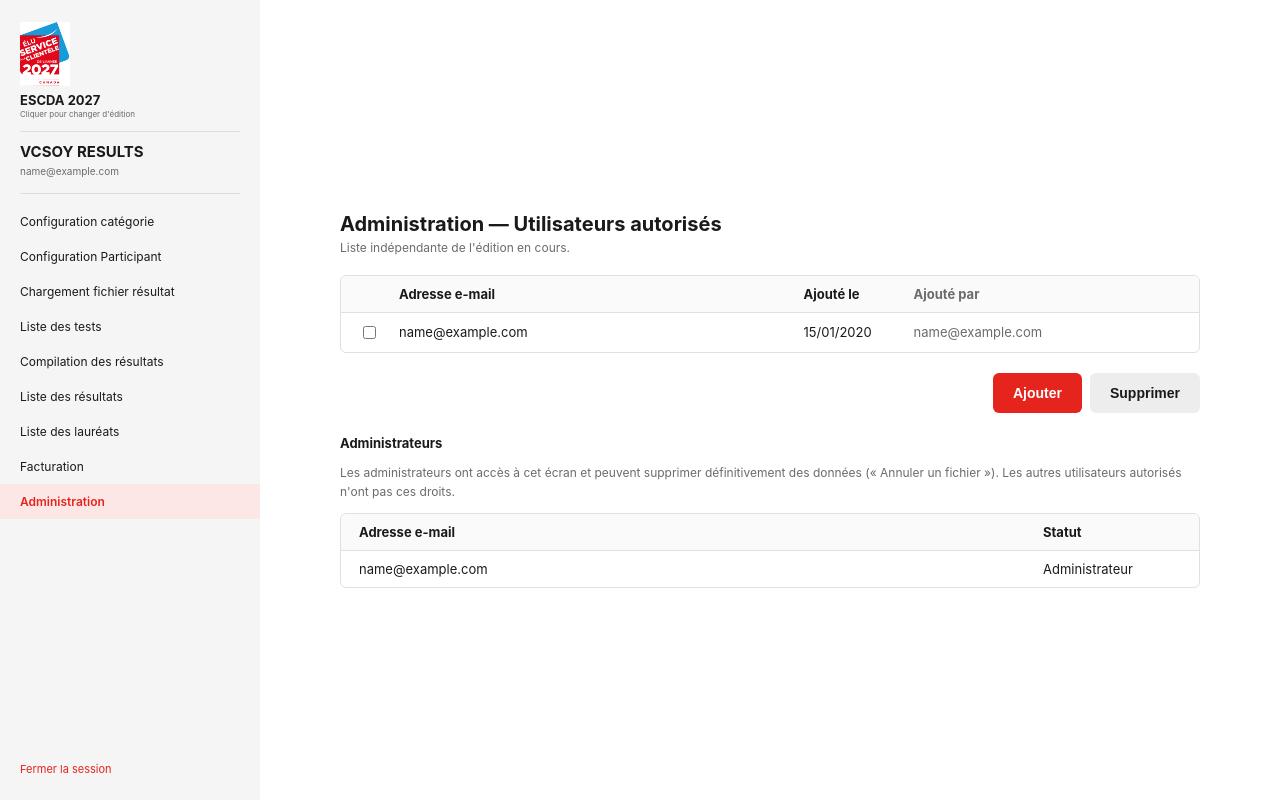
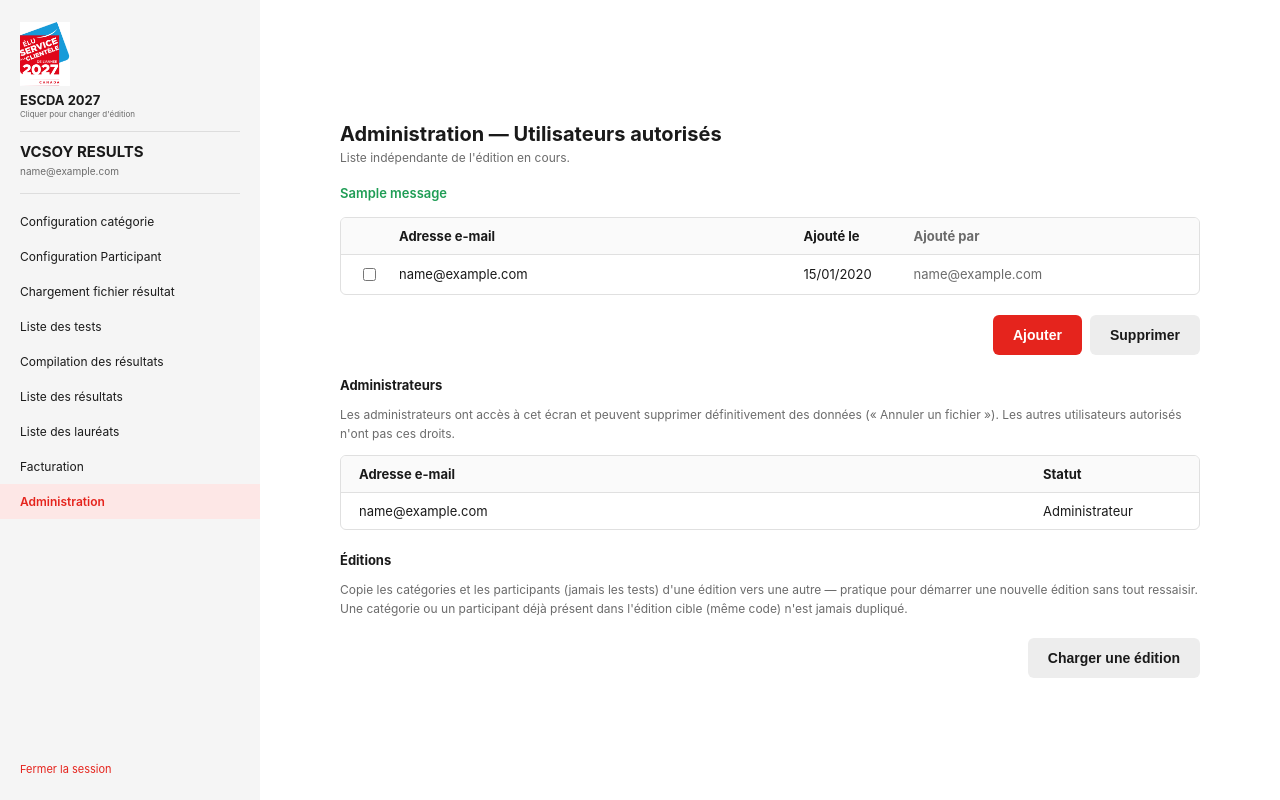
Before and after one commit to didier174/vcsoy-results, a Flask app: page /admin/users in a window 1280 px wide. Run offline with Flask 3, Linux system fonts and the light colour scheme; a user stored in the database is signed in; tables that the repository leaves empty hold one stand-in row (values such as "Sample post"); one stand-in notice (Sample message) is shown; some libraries are stand-ins or nearby versions.

Commit message:
Étape 11 : éditions 2029/2030 et chargement d'une édition
- Ajout des logos ESCDA 2029 et 2030 (fr/en, fond transparent) et des
  éditions correspondantes dans editions.py (4 éditions au total).
- Facturation : logos 2029/2030 ajoutés à LOGO_FILES.
- Administration : nouveau bouton "Charger une édition" qui copie les
  catégories et participants (jamais les tests) d'une édition source vers
  une édition cible, sans jamais dupliquer un élément déjà présent (même
  code) — l'opération peut être relancée sans risque.

Vérifié en local (navigateur) : les 4 éditions s'affichent, logo 2030
chargé sans erreur réseau, chargement 2027 -> 2029 (1 catégorie, 2
participants copiés), rejouer l'opération ne duplique rien (0 copié, 2
ignorés), et les logos 2029/2030 se résolvent correctement pour la
facturation.

```diff
--- a/app/admin/routes.py
+++ b/app/admin/routes.py
@@ -14,12 +14,12 @@ configuration serveur).
 
 import re
 
-from flask import Blueprint, render_template, request, redirect, url_for
+from flask import Blueprint, render_template, request, redirect, url_for, flash
 from flask_login import login_required, current_user
 
 from app.extensions import db
-from app.models import AuthorizedUser, ActionLog, User
-from app.editions import get_current_edition_id, get_edition
+from app.models import AuthorizedUser, ActionLog, User, Category, Participant
+from app.editions import get_current_edition_id, get_edition, list_editions, is_valid_edition
 from app.access_control import ALLOWED_EMAILS, ADMIN_EMAILS, admin_required
 from app.menu import MENU_ITEMS
 
@@ -46,7 +46,7 @@ def _render_users(error=None):
     return render_template(
         "admin/users.html",
         edition=edition, db_users=db_users, env_emails=env_emails, all_users=all_users,
-        admin_emails=sorted(ADMIN_EMAILS), error=error,
+        admin_emails=sorted(ADMIN_EMAILS), error=error, editions=list_editions(),
         active_item=ACTIVE_ITEM, menu_items=MENU_ITEMS,
     )
 
@@ -119,3 +119,92 @@ def toggle_admin():
         details=f"{user.email} -> {'administrateur' if user.is_admin else 'collaborateur standard'}",
     )
     return redirect(url_for("admin.list_users"))
+
+
+@admin_bp.route("/edition/load", methods=["POST"])
+@login_required
+@admin_required
+def load_edition():
+    """
+    Copie les catégories et les participants (rien d'autre — surtout pas
+    les tests) d'une édition source vers une édition cible. Sans effet sur
+    les catégories/participants déjà présents dans l'édition cible (une
+    catégorie/un participant existant, identifié par son code, n'est
+    jamais dupliqué) : l'opération peut donc être relancée sans risque.
+    """
+    source_id = request.form.get("source_edition", "").strip()
+    target_id = request.form.get("target_edition", "").strip()
+
+    if not is_valid_edition(source_id) or not is_valid_edition(target_id):
+        return _render_users(error="Édition source ou cible invalide.")
+    if source_id == target_id:
+        return _render_users(error="L'édition source et l'édition cible doivent être différentes.")
+
+    source_categories = Category.query.filter_by(edition_id=source_id).all()
+    target_categories_by_code = {
+        c.code: c for c in Category.query.filter_by(edition_id=target_id).all()
+    }
+
+    category_id_map = {}
+    added_categories = 0
+    for cat in source_categories:
+        existing = target_categories_by_code.get(cat.code)
+        if existing:
+            category_id_map[cat.id] = existing.id
+            continue
+        new_cat = Category(
+            edition_id=target_id, category_name=cat.category_name,
+            display_name=cat.display_name, code=cat.code,
+        )
+        db.session.add(new_cat)
+        db.session.flush()
+        category_id_map[cat.id] = new_cat.id
+        added_categories += 1
+
+    source_participants = Participant.query.filter_by(edition_id=source_id).all()
+    target_participant_keys = {
+        (p.category_id, p.code) for p in Participant.query.filter_by(edition_id=target_id).all()
+    }
+
+    added_participants = 0
+    skipped_participants = 0
+    for p in source_participants:
+        target_category_id = category_id_map.get(p.category_id)
+        if target_category_id and (target_category_id, p.code) in target_participant_keys:
+            skipped_participants += 1
+            continue
+
+        db.session.add(Participant(
+            edition_id=target_id, participant_name=p.participant_name, code=p.code,
+            category_id=target_category_id,
+            representative_name=p.representative_name, representative_email=p.representative_email,
+            participant_phone=p.participant_phone,
+            participant_address1=p.participant_address1, participant_address2=p.participant_address2,
+            participant_city=p.participant_city, participant_postal_code=p.participant_postal_code,
+            participant_country=p.participant_country,
+            billing_address1=p.billing_address1, billing_address2=p.billing_address2,
+            billing_city=p.billing_city, billing_postal_code=p.billing_postal_code,
+            billing_country=p.billing_country,
+            billing_contact_name=p.billing_contact_name, billing_contact_email=p.billing_contact_email,
+            billing_contact_phone=p.billing_contact_phone,
+            channel_phone=p.channel_phone, channel_mail=p.channel_mail, channel_web=p.channel_web,
+            channel_rs=p.channel_rs, channel_chat=p.channel_chat,
+            active_ref=p.active_ref,
+        ))
+        added_participants += 1
+
+    db.session.commit()
+
+    _log(
+        "Chargement d'édition",
+        details=(
+            f"{source_id} -> {target_id} : {added_categories} catégorie(s) et "
+            f"{added_participants} participant(s) ajouté(s), {skipped_participants} déjà présent(s)"
+        ),
+    )
+    flash(
+        f"{added_categories} catégorie(s) et {added_participants} participant(s) copiés de "
+        f"{source_id} vers {target_id} ({skipped_participants} participant(s) déjà présents ignorés).",
+        "success",
+    )
+    return redirect(url_for("admin.list_users"))
--- a/app/editions.py
+++ b/app/editions.py
@@ -23,6 +23,18 @@ EDITIONS = [
         "short_label": "ESCDA 2028",
         "full_label": "2ème Édition — ESCDA 2028",
         "logo_file": "logo_2028_fr.png",
+    },
+    {
+        "id": "2029",
+        "short_label": "ESCDA 2029",
+        "full_label": "3ème Édition — ESCDA 2029",
+        "logo_file": "logo_2029_fr.png",
+    },
+    {
+        "id": "2030",
+        "short_label": "ESCDA 2030",
+        "full_label": "4ème Édition — ESCDA 2030",
+        "logo_file": "logo_2030_fr.png",
     },
 ]
 
--- a/app/invoicing/generator.py
+++ b/app/invoicing/generator.py
@@ -55,6 +55,10 @@ LOGO_FILES = {
     ("2027", "en"): "logo_2027_en.png",
     ("2028", "fr"): "logo_2028_fr.png",
     ("2028", "en"): "logo_2028_en.png",  # à fournir ; repli automatique sinon
+    ("2029", "fr"): "logo_2029_fr.png",
+    ("2029", "en"): "logo_2029_en.png",
+    ("2030", "fr"): "logo_2030_fr.png",
+    ("2030", "en"): "logo_2030_en.png",
 }
 
 
--- a/app/templates/admin/users.html
+++ b/app/templates/admin/users.html
@@ -5,6 +5,16 @@
   <p class="page-subtitle">Liste indépendante de l'édition en cours.</p>
 
   {% if error %}<p class="flash flash-error">{{ error }}</p>{% endif %}
+
+  {% with messages = get_flashed_messages(with_categories=true) %}
+    {% if messages %}
+      <div class="flash-list">
+        {% for category, message in messages %}
+          <p class="flash {{ 'flash-error' if category == 'error' else 'flash-success' }}">{{ message }}</p>
+        {% endfor %}
+      </div>
+    {% endif %}
+  {% endwith %}
 
   {% if env_emails %}
     <div class="upload-card">
@@ -90,6 +100,19 @@
       </div>
     {% endfor %}
   </div>
+
+  <h2 class="detail-section-title">Éditions</h2>
+  <p class="muted">
+    Copie les catégories et les participants (jamais les tests) d'une
+    édition vers une autre — pratique pour démarrer une nouvelle édition
+    sans tout ressaisir. Une catégorie ou un participant déjà présent dans
+    l'édition cible (même code) n'est jamais dupliqué.
+  </p>
+  <div class="actions">
+    <button type="button" class="btn btn-secondary" onclick="document.getElementById('load-edition-popup').showModal()">
+      Charger une édition
+    </button>
+  </div>
 </div>
 
 <dialog id="add-user-popup" class="app-dialog">
@@ -106,4 +129,36 @@
     </div>
   </form>
 </dialog>
+
+<dialog id="load-edition-popup" class="app-dialog">
+  <h3>Charger une édition</h3>
+  <p class="muted">
+    Les catégories et les participants de l'édition source sont copiés
+    vers l'édition cible. Les tests ne sont jamais copiés.
+  </p>
+  <form method="post" action="{{ url_for('admin.load_edition') }}">
+    <input type="hidden" name="csrf_token" value="{{ csrf_token() }}">
+    <label class="dialog-input-label">Édition source
+      <select name="source_edition" required>
+        {% for e in editions %}
+          <option value="{{ e.id }}">{{ e.short_label }}</option>
+        {% endfor %}
+      </select>
+    </label>
+    <label class="dialog-input-label">Édition cible
+      <select name="target_edition" required>
+        {% for e in editions %}
+          <option value="{{ e.id }}" {{ 'selected' if loop.index0 == 1 else '' }}>{{ e.short_label }}</option>
+        {% endfor %}
+      </select>
+    </label>
+    <div class="dialog-actions">
+      <button type="button" class="btn btn-secondary" onclick="this.closest('dialog').close()">Annuler</button>
+      <button type="submit" class="btn btn-primary"
+              onclick="return confirm('Copier les catégories et participants de l\'édition source vers l\'édition cible ?');">
+        Charger
+      </button>
+    </div>
+  </form>
+</dialog>
 {% endblock %}
```
Also changed, not shown: README.md, app/static/img/logo_2029_en.png (added), app/static/img/logo_2029_fr.png (added), app/static/img/logo_2030_en.png (added), app/static/img/logo_2030_fr.png (added).
